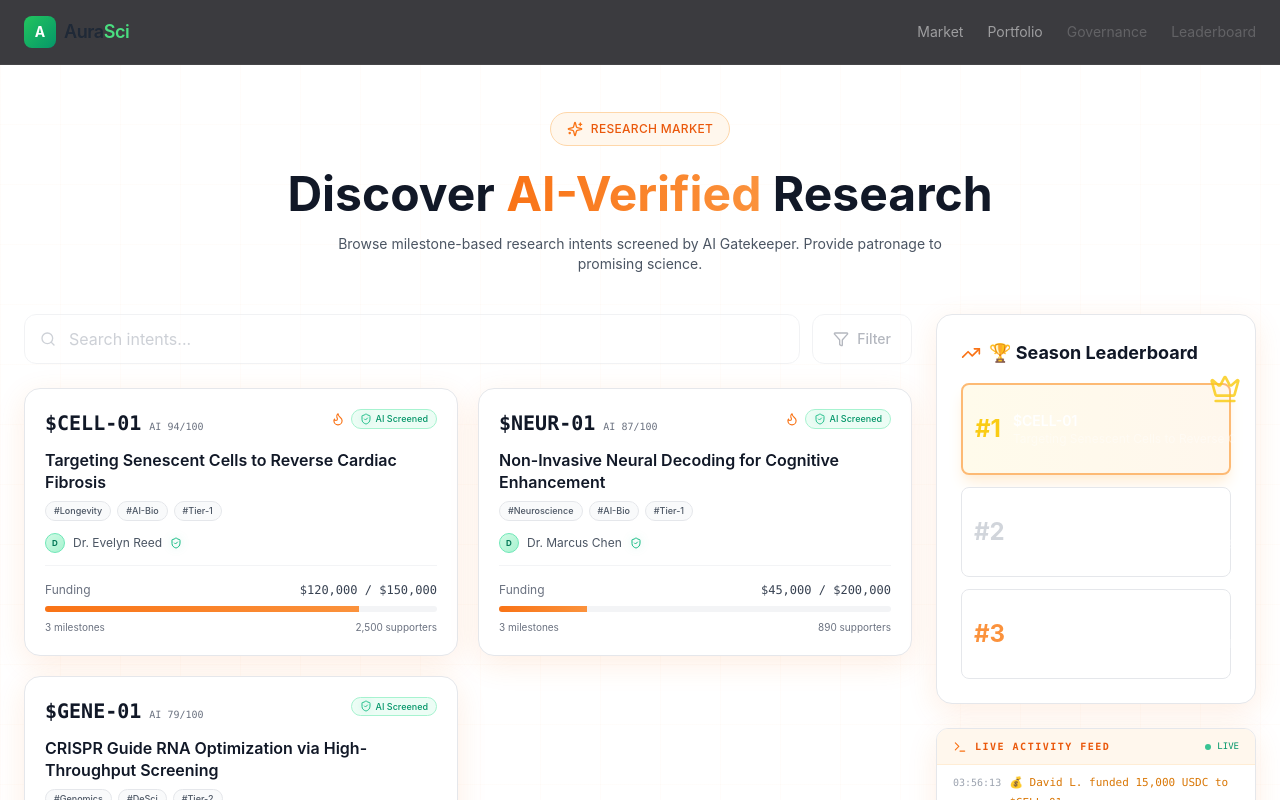
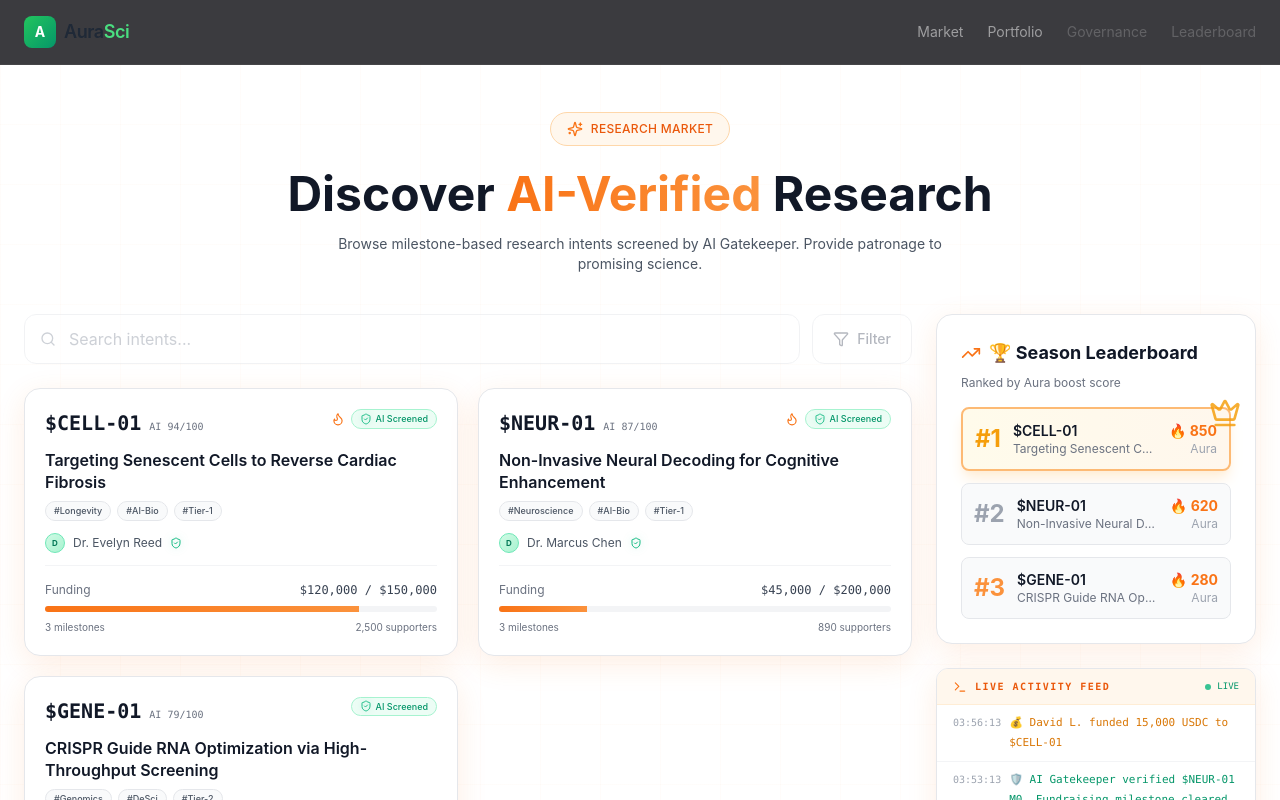
Before and after one commit to 1vayou/aurasci-demo, a Next.js app: page /market in a window 1280 px wide. Shown: the top 800 px of the page. Built offline with nearby package versions, Linux system fonts and the light colour scheme.

Commit message:
fix: complete SeasonLeaderboard styling and add click navigation

```diff
--- a/src/components/SeasonLeaderboard.tsx
+++ b/src/components/SeasonLeaderboard.tsx
@@ -1,6 +1,7 @@
 'use client';
 
 import { Crown, TrendingUp } from 'lucide-react';
+import { useRouter } from 'next/navigation';
 import type { IntentAsset } from '@/types';
 
 interface LeaderboardProps {
@@ -8,6 +9,8 @@ interface LeaderboardProps {
 }
 
 export default function SeasonLeaderboard({ intents }: LeaderboardProps) {
+  const router = useRouter();
+
   const sorted = [...intents]
     .filter(i => i.boostScore && i.boostScore > 0)
     .sort((a, b) => (b.boostScore || 0) - (a.boostScore || 0))
@@ -17,45 +20,47 @@ export default function SeasonLeaderboard({ intents }: LeaderboardProps) {
 
   return (
     <div className="sci-fi-card p-6 bg-white border border-gray-200 aura-shadow">
-      <div className="flex items-center gap-2 mb-4">
+      <div className="flex items-center gap-2 mb-2">
         <TrendingUp className="w-5 h-5 text-orange-500" />
         <h3 className="text-lg font-bold text-gray-900">🏆 Season Leaderboard</h3>
       </div>
+      <p className="text-xs text-gray-500 mb-4">Ranked by Aura boost score</p>
 
       <div className="space-y-3">
         {sorted.map((intent, idx) => (
-          <div
+          <button
             key={intent.id}
-            className={`relative p-3 rounded-lg transition-all ${
+            onClick={() => router.push(`/intent/${intent.id}`)}
+            className={`w-full text-left relative p-3 rounded-lg transition-all hover:scale-[1.02] ${
               idx === 0
                 ? 'bg-gradient-to-r from-amber-50 to-orange-50 border-2 border-orange-300 shadow-lg shadow-orange-100'
-                : 'bg-white border border-gray-200'
+                : 'bg-gray-50 border border-gray-200 hover:border-orange-200'
             }`}
           >
             {idx === 0 && (
-              <Crown className="absolute -top-3 -right-3 w-8 h-8 text-yellow-400 animate-pulse" />
+              <Crown className="absolute -top-3 -right-3 w-8 h-8 text-amber-500 animate-pulse" />
             )}
 
             <div className="flex items-center gap-3">
               <div className={`text-2xl font-bold ${
-                idx === 0 ? 'text-yellow-400' :
-                idx === 1 ? 'text-gray-300' :
-                idx === 2 ? 'text-orange-400' : 'text-white/40'
+                idx === 0 ? 'text-amber-500' :
+                idx === 1 ? 'text-gray-400' :
+                idx === 2 ? 'text-orange-400' : 'text-gray-300'
               }`}>
                 #{idx + 1}
               </div>
 
-              <div className="flex-1">
-                <div className="font-semibold text-white text-sm">{intent.ticker}</div>
-                <div className="text-xs text-white/40 truncate">{intent.title}</div>
+              <div className="flex-1 min-w-0">
+                <div className="font-semibold text-gray-900 text-sm">{intent.ticker}</div>
+                <div className="text-xs text-gray-500 truncate">{intent.title}</div>
               </div>
 
               <div className="text-right">
-                <div className="text-orange-400 font-bold">🔥 {intent.boostScore}</div>
-                <div className="text-xs text-white/40">Aura</div>
+                <div className="text-orange-500 font-bold text-sm">🔥 {intent.boostScore}</div>
+                <div className="text-xs text-gray-400">Aura</div>
               </div>
             </div>
-          </div>
+          </button>
         ))}
       </div>
     </div>
```
